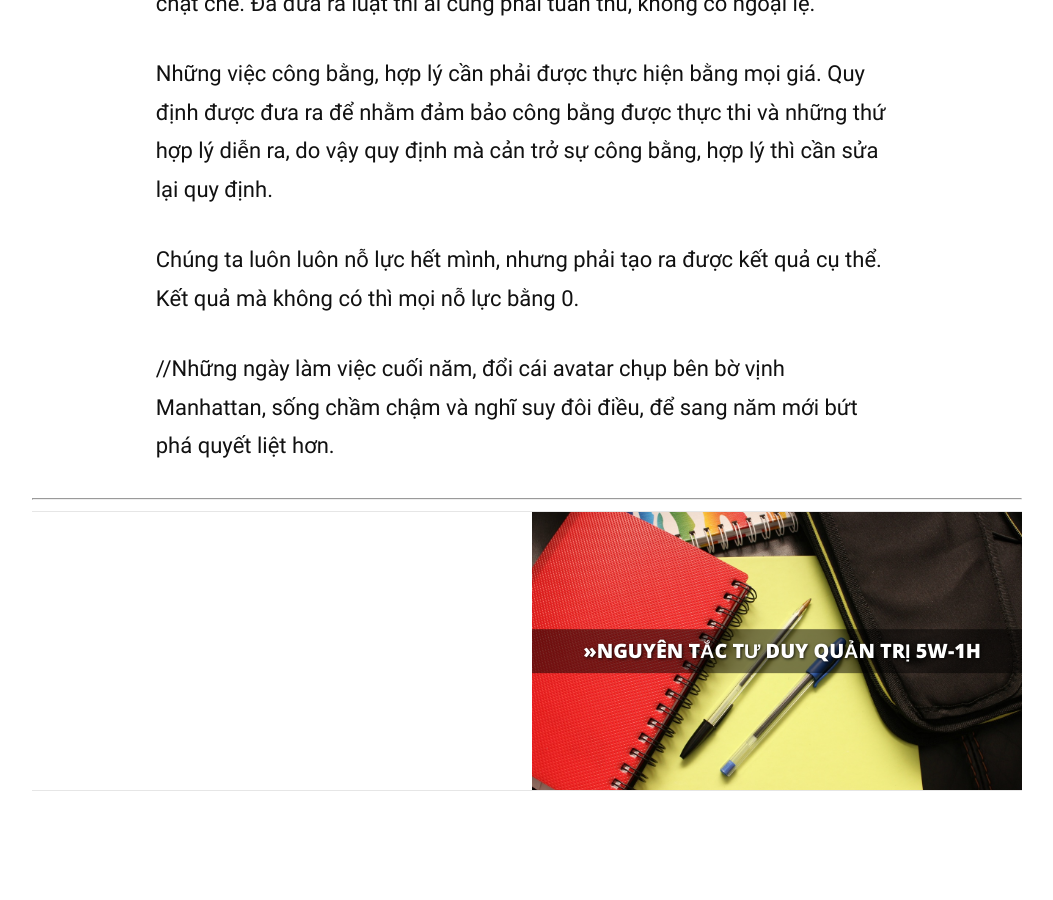
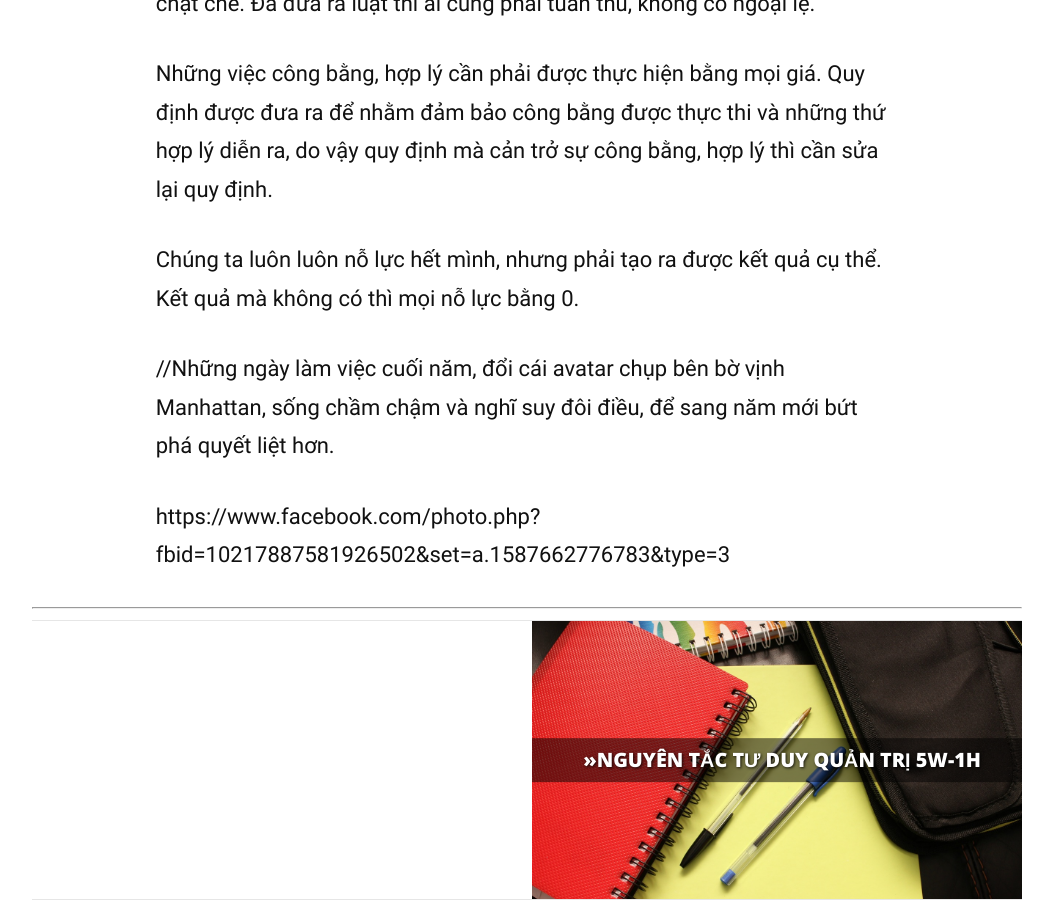
Before and after one commit to dendosg/note, a Jekyll site: the page built from _posts/2020-08-07-nguoi-dan-dat.md, in a window 1280 px wide and 900 px high, scrolled down 719 px. Shown: the whole window, without its empty margins (113-1166 px from the left). Built offline with Jekyll 4.4.1, drawn with Linux system fonts in a browser that asks for light colours; nearby versions of some CDN libraries; before the commit the page ends 1510 px from its top, so only the background shows below that; some of the changed lines change nothing that is shown.

Commit message:
update nguoi dan dat

```diff
--- a/_posts/2020-08-07-nguoi-dan-dat.md
+++ b/_posts/2020-08-07-nguoi-dan-dat.md
@@ -12,3 +12,5 @@ Những việc công bằng, hợp lý cần phải được thực hiện bằn
 Chúng ta luôn luôn nỗ lực hết mình, nhưng phải tạo ra được kết quả cụ thể. Kết quả mà không có thì mọi nỗ lực bằng 0.
 
 //Những ngày làm việc cuối năm, đổi cái avatar chụp bên bờ vịnh Manhattan, sống chầm chậm và nghĩ suy đôi điều, để sang năm mới bứt phá quyết liệt hơn.
+
+https://www.facebook.com/photo.php?fbid=10217887581926502&set=a.1587662776783&type=3
```
